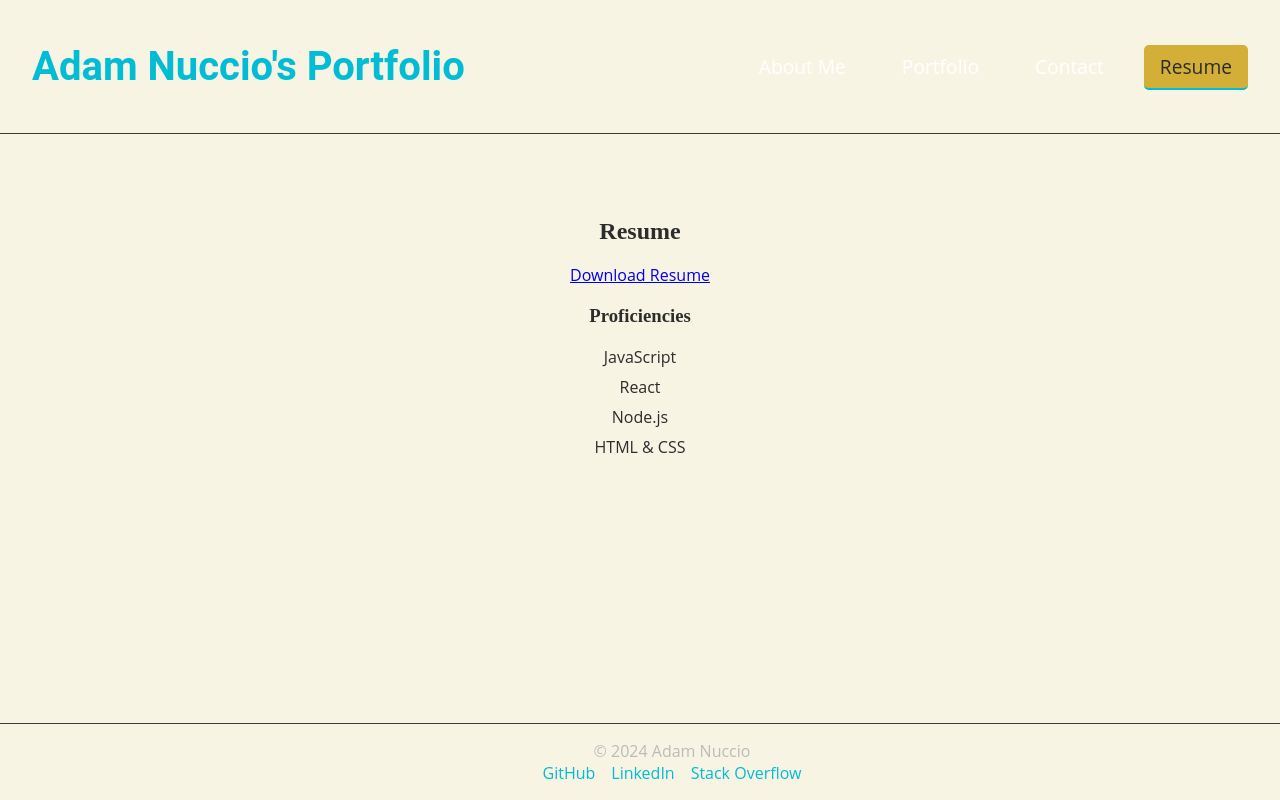
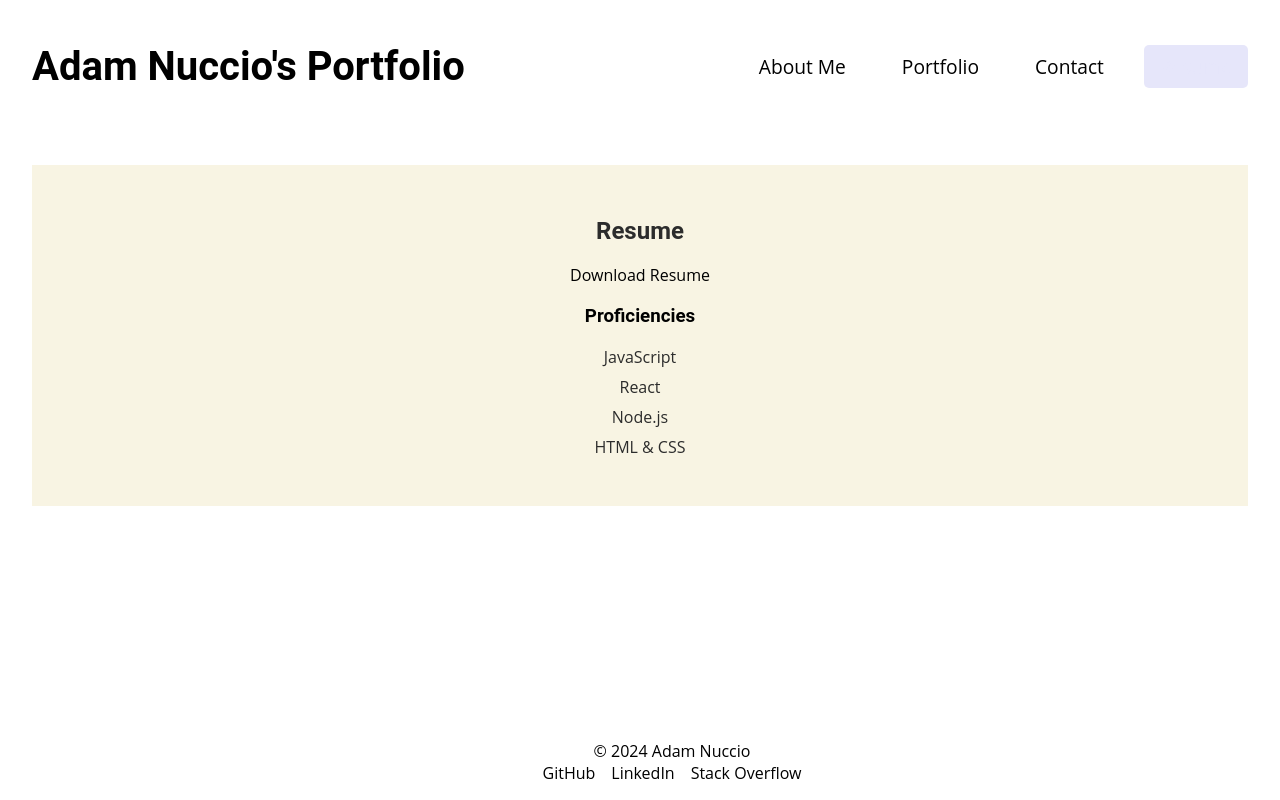
Before and after one commit to yahm0/AMN-REACT.JS-Portfolio, a React (Create React App) app: page /resume in a window 1280 px wide. Built offline with nearby package versions, Linux system fonts and the light colour scheme.

Commit message:
made changes to the css.

```diff
--- a/src/styles/Footer.css
+++ b/src/styles/Footer.css
@@ -1,34 +1,34 @@
 .footer {
   padding: 1rem 2rem;
-  /* Remove background color to make it transparent or set it to a modern shade */
-  background-color: transparent;
-  /* You can set it to a modern color like #1a1a1a if needed */
-  color: #ffffff;
-  /* Use pure white for the text */
+  background-color: #ffffff;
+  /* Set the footer background to white */
+  color: #000000;
+  /* Set the text color to black */
   text-align: center;
   position: fixed;
   width: 100%;
   bottom: 0;
-  border-top: 1px solid #3a3a3a;
-  /* Optional: Add a sleek top border to separate the footer */
+  border-top: none;
+  /* Remove the top border */
 }
 
 .footer p {
   margin: 0;
-  color: #bbbbbb;
-  /* Lighter gray for paragraph text */
+  color: #000000;
+  /* Set paragraph text color to black */
 }
 
 .footer a {
-  color: #00bcd4;
-  /* Modern cyan accent color */
+  color: #000000;
+  /* Set link color to black */
   text-decoration: none;
   margin: 0 0.5rem;
   transition: color 0.3s ease;
   /* Smooth transition for hover effect */
 }
 
-.footer a:hover {
-  color: #ffffff;
-  /* Change to white on hover for contrast */
+.footer a:hover,
+.footer a.active {
+  color: #E6E6FA;
+  /* Change to lavender on hover and active state */
 }
--- a/src/styles/Header.css
+++ b/src/styles/Header.css
@@ -3,20 +3,20 @@
   justify-content: space-between;
   align-items: center;
   padding: 1rem 2rem;
-  background-color: transparent;
-  /* Set to transparent or consider using a dark gray like #1a1a1a */
-  color: #ffffff;
-  /* Use pure white for the text */
-  border-bottom: 1px solid #3a3a3a;
-  /* Optional: Add a sleek bottom border to separate the header */
+  background-color: #ffffff;
+  /* Set to white background */
+  color: #000000;
+  /* Set text color to black */
+  border-bottom: none;
+  /* Remove the bottom border */
 }
 
 .header h1 {
   font-family: 'Roboto', sans-serif;
-  /* Consider using 'Roboto' for a modern look */
+  /* Use 'Roboto' for a modern look */
   font-size: 2.5rem;
-  color: #00bcd4;
-  /* Modern cyan accent color */
+  color: #000000;
+  /* Set the header title color to black */
 }
 
 nav ul {
@@ -26,8 +26,8 @@ nav ul {
 }
 
 nav ul li a {
-  color: #ffffff;
-  /* Use white for navigation links */
+  color: #000000;
+  /* Set navigation link color to black */
   text-decoration: none;
   font-size: 1.2rem;
   transition: color 0.3s ease;
@@ -35,11 +35,13 @@ nav ul li a {
 }
 
 nav ul li a:hover {
-  color: #00bcd4;
-  /* Change to modern cyan on hover */
+  color: #E6E6FA;
+  /* Change to lavender on hover */
 }
 
 nav ul li a.active {
-  border-bottom: 2px solid #00bcd4;
-  /* Modern cyan color for active state */
+  color: #E6E6FA;
+  /* Change to lavender for active state */
+  border-bottom: none;
+  /* Remove bottom border for active state */
 }
--- a/src/styles/Navigation.css
+++ b/src/styles/Navigation.css
@@ -1,5 +1,3 @@
-/* src/styles/Navigation.css */
-
 nav ul {
   list-style: none;
   display: flex;
@@ -7,21 +5,25 @@ nav ul {
 }
 
 nav ul li a {
-  color: #f8f4e3;
+  color: #000000;
+  /* Set link color to black */
   text-decoration: none;
   padding: 0.5rem 1rem;
   border-radius: 5px;
-  transition: background-color 0.3s;
+  transition: background-color 0.3s, color 0.3s;
+  /* Smooth transition for background and color */
 }
 
 nav ul li a:hover {
-  background-color: #d4af37;
-  /* Gold color */
-  color: #2c2c2c;
+  background-color: #E6E6FA;
+  /* Lavender color for hover background */
+  color: #000000;
+  /* Keep text color black on hover */
 }
 
 nav ul li a.active {
-  background-color: #d4af37;
-  /* Gold color */
-  color: #2c2c2c;
+  background-color: #E6E6FA;
+  /* Lavender color for active background */
+  color: #000000;
+  /* Keep text color black for active state */
 }
--- a/src/styles/index.css
+++ b/src/styles/index.css
@@ -1,9 +1,9 @@
-/* src/styles/index.css */
-
 body {
   font-family: 'Open Sans', sans-serif;
-  background-color: #f8f4e3;
-  color: #2c2c2c;
+  background-color: #ffffff;
+  /* Set background color to white */
+  color: #000000;
+  /* Set text color to black */
   margin: 0;
   padding: 0;
   box-sizing: border-box;
@@ -15,6 +15,23 @@ h3,
 h4,
 h5,
 h6 {
-  font-family: 'Great Vibes', cursive;
-  color: #2c2c2c;
+  font-family: 'Roboto', sans-serif;
+  /* Use 'Roboto' for a modern look */
+  color: #000000;
+  /* Set heading color to black */
 }
+
+/* Links */
+a {
+  color: #000000;
+  /* Set link color to black */
+  text-decoration: none;
+  transition: color 0.3s ease;
+  /* Smooth transition for hover effect */
+}
+
+a:hover,
+a.active {
+  color: #E6E6FA;
+  /* Change to lavender on hover and active state */
+}
```
